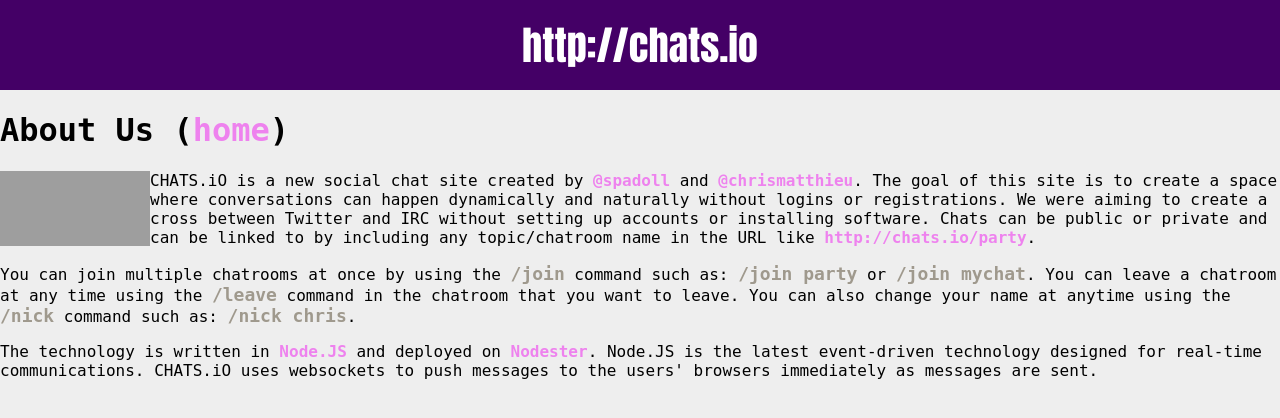
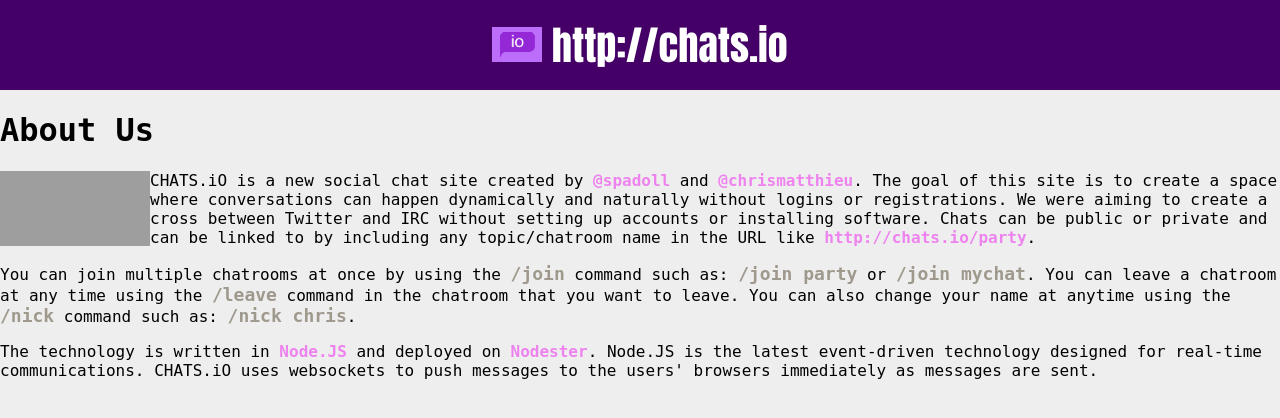
Before and after one commit to chrismatthieu/CHATS.iO, a plain HTML site: page about.html in a window 1280 px wide. Drawn offline with Linux system fonts and the light colour scheme; grey boxes are pictures that could not be loaded.

Commit message:
added logo

```diff
--- a/about.html
+++ b/about.html
@@ -6,11 +6,11 @@
   </head>
   <body>
     <div class="help">
-        http://chats.io
+        <img src="/public/bubblepurpleio.png" width="50"> http://chats.io
     </div>
 
     <div>
-    	<h1>About Us (<a href="javascript: history.go(-1)">home</a>)</h1>
+    	<h1>About Us</h1>
 		<p><a href="http://twitter.com/spadoll" target="_blank"><img src="http://a1.twimg.com/profile_images/65203101/beth_s_school_pics_043.jpg" width="75" height="75" border="0" align="left"></a><a href="http://twitter.com/chrismatthieu" target="_blank"><img src="http://a2.twimg.com/profile_images/918916153/SuperChrisSmall.jpg" width="75" height="75" border="0" align="left"></a>CHATS.iO is a new social chat site created by <a href="http://twitter.com/spadoll" target="_blank">@spadoll</a> and <a href="http://twitter.com/chrismatthieu" target="_blank">@chrismatthieu</a>.  The goal of this site is to create a space where conversations can happen dynamically and naturally without logins or registrations. We were aiming to create a cross between Twitter and IRC without setting up accounts or installing software. Chats can be public or private and can be linked to by including any topic/chatroom name in the URL like <a href="http://chats.io/party">http://chats.io/party</a>.
 		</p>
 		<p>
```
Also changed, not shown: client-io.html (+1 -1 lines), public/bubblepurpleio.png (added).
